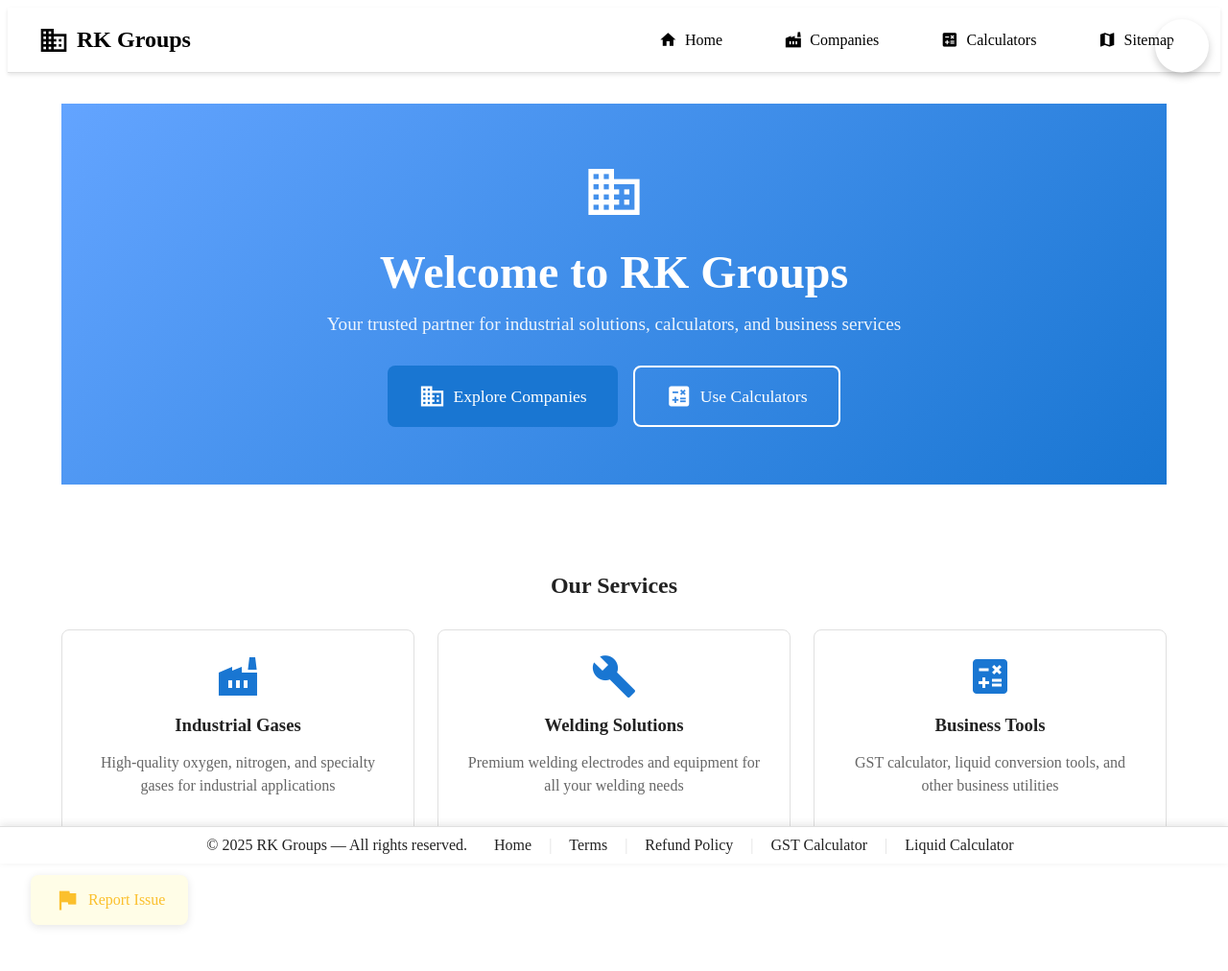
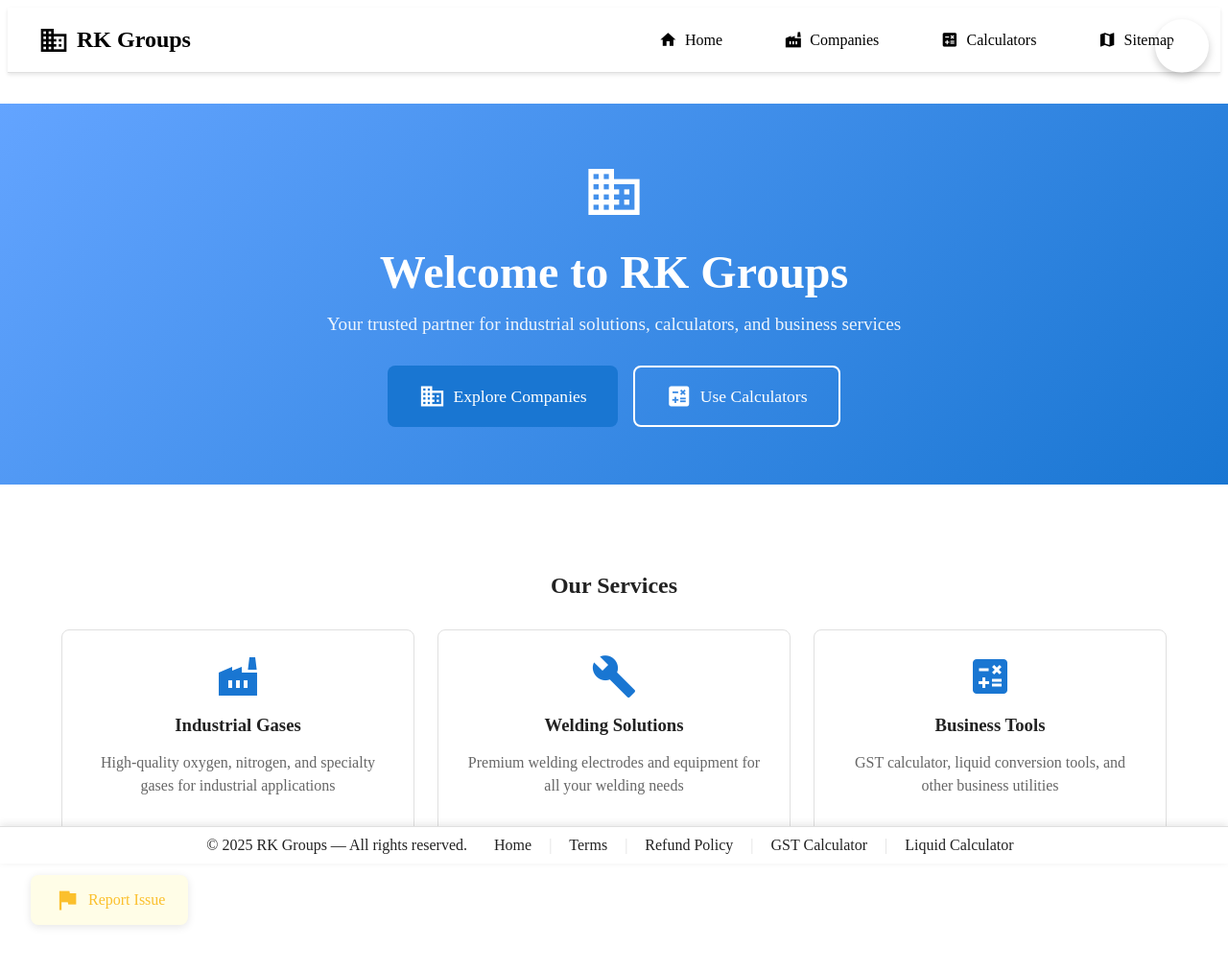
Before and after one commit to rk-Groups/rk-Groups.github.io, a Jekyll site: the page built from index.md, in a window 1280 px wide. Shown: the whole page at 96% size. Built offline with Jekyll 4.4.1, drawn with Linux system fonts in a browser that asks for light colours.

Commit message:
feat(ui): add full-bleed hero variant and apply to Home and Calculators Hub (no overlap, full-width gradient)

```diff
--- a/assets/css/mui.css
+++ b/assets/css/mui.css
@@ -434,6 +434,20 @@ body.dark-mode .theme-toggle:hover, body.dark-mode .theme-toggle:focus {
   /* Remove negative margins to avoid overlap/overflow */
   margin: 0 0 32px 0;
 }
+.mui-hero--bleed {
+  position: relative;
+  background: transparent; /* background handled by pseudo-element */
+}
+.mui-hero--bleed::before {
+  content: "";
+  position: absolute;
+  inset: 0;
+  left: 50%;
+  transform: translateX(-50%);
+  width: 100vw;            /* Full viewport width without container limits */
+  background: linear-gradient(135deg, var(--primary-light), var(--primary));
+  z-index: -1;             /* Sit behind hero content */
+}
 .mui-hero-content {
   max-width: 800px;
   margin: 0 auto;
--- a/index.md
+++ b/index.md
@@ -4,7 +4,7 @@ title: RK Groups Home
 description: "RK Groups - Your trusted partner for industrial gases, welding equipment, calculators, and business solutions across Uttar Pradesh, India."
 ---
 
-<div class="mui-hero">
+<div class="mui-hero mui-hero--bleed">
   <div class="mui-hero-content">
     <div class="mui-hero-icon">
       <span class="material-icons" style="font-size: 4rem;">business</span>
```
Also changed, not shown: Calc/index.md (+1 -1 lines).
